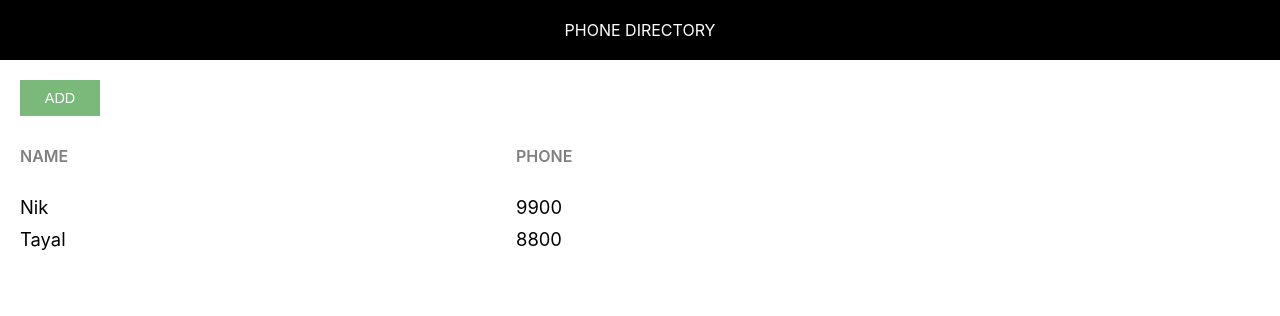
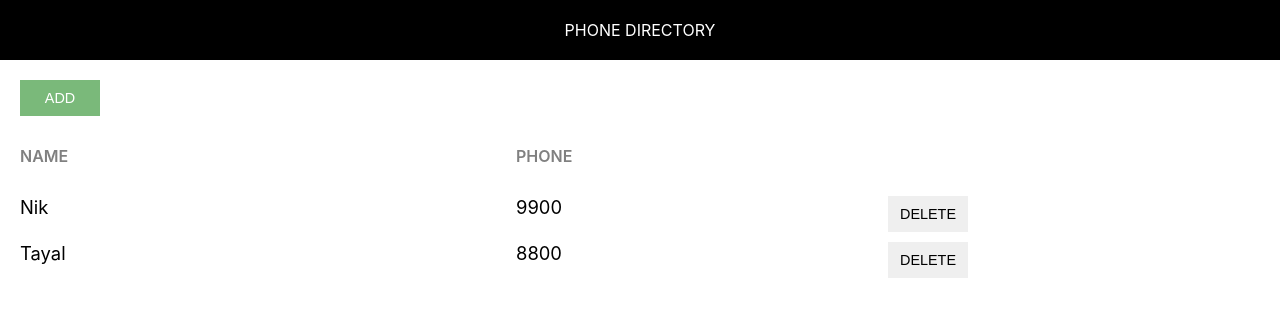
Before and after one commit to tayaln/phone-directory, a React (Create React App) app: page / in a window 1280 px wide. Shown: the top 316 px of the page. Built offline with nearby package versions, Linux system fonts and the light colour scheme.

Commit message:
Added ‘Delete’ button

```diff
--- a/src/App.js
+++ b/src/App.js
@@ -32,6 +32,9 @@
       return <div key={sub.id} className="grid-container">
         <span className="grid-item">{sub.name}</span>
       	<span className="grid-item">{sub.phone}</span>
+        <span className="grid-item action-btn-container">
+                  <button className="custom-btn delete-btn">Delete</button>
+                </span>
       </div>
    })
   }
```
